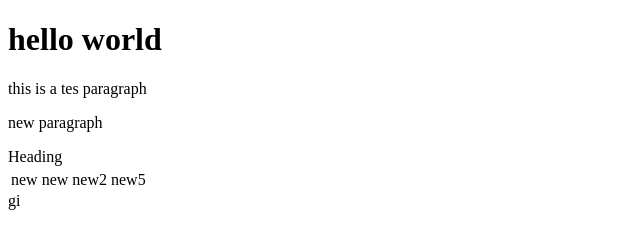
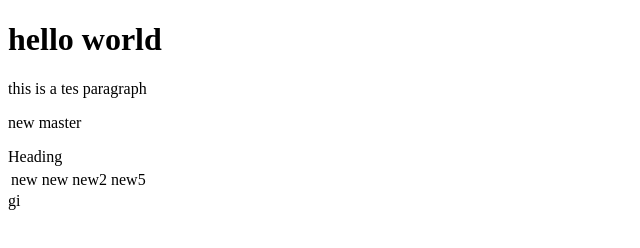
Before and after one commit to ateebahmad321/test1, a plain HTML site: page index.html in a window 1280 px wide. Shown: the full height of the page, 0-640 px from the left. Drawn offline with Linux system fonts and the light colour scheme.

Commit message:
added new

```diff
--- a/index.html
+++ b/index.html
@@ -22,7 +22,7 @@
 
         <h1> hello world </h1>
         <p> this is a tes paragraph</p>
-        <p> new paragraph</p>
+        <p> new master</p>
         <table>
 
         <tr>Heading </tr>
```
